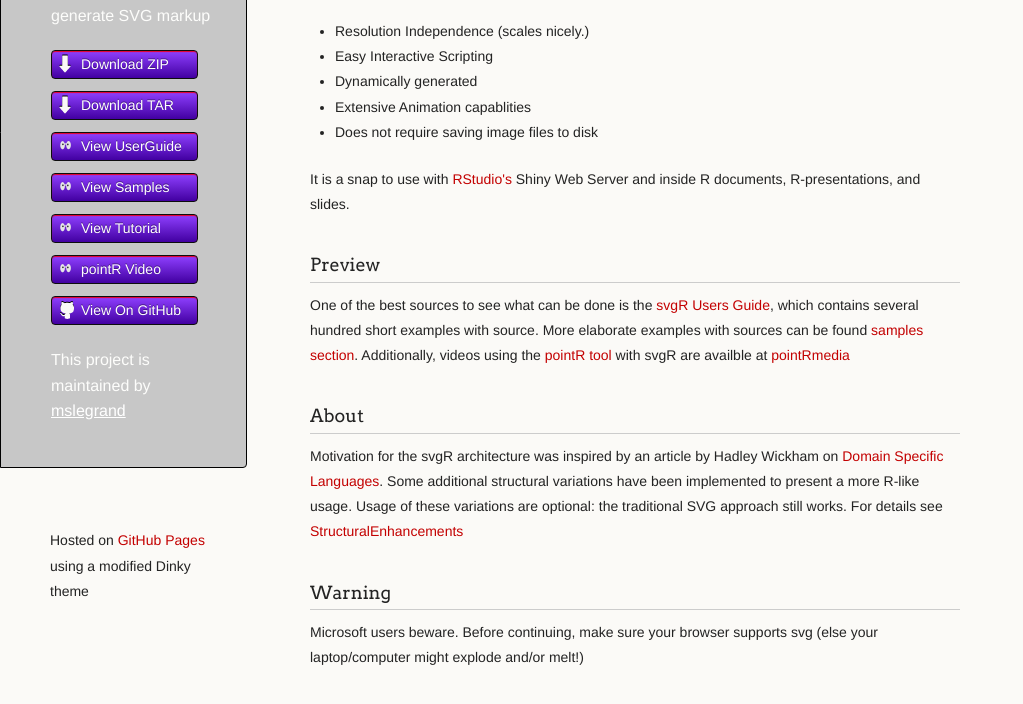
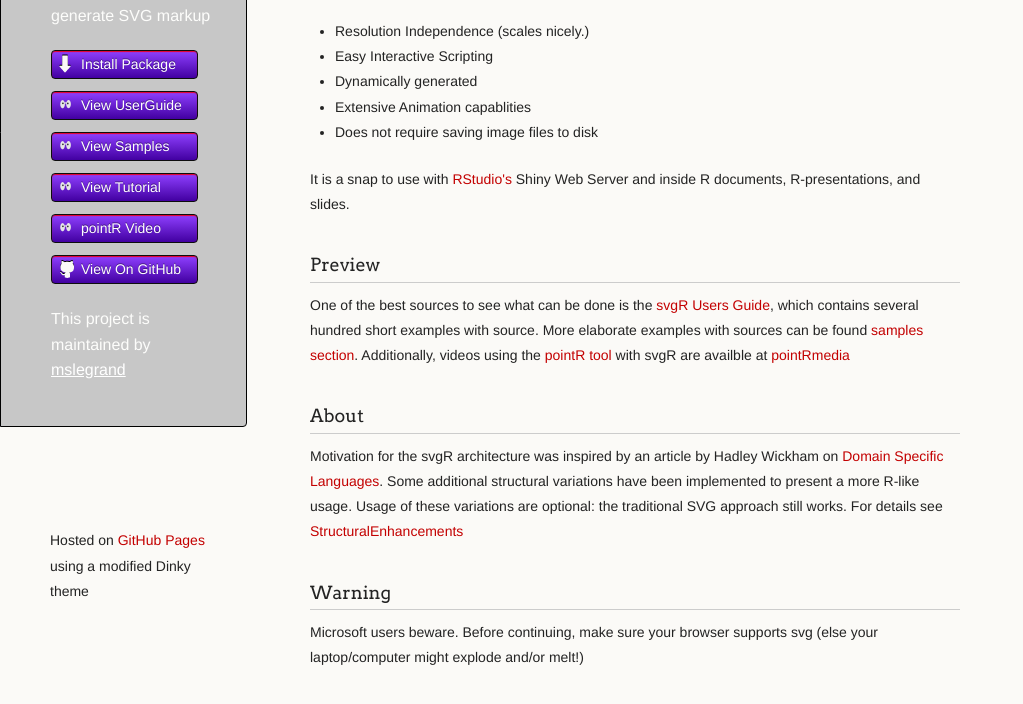
Before and after one commit to mslegrand/svgR, a plain HTML site: page index.html in a window 1280 px wide. Shown: the part 164-868 px from the top of the page, without its empty margins (0-1023 px from the left). Drawn offline with Linux system fonts and the light colour scheme.

Commit message:
Update index.html

```diff
--- a/index.html
+++ b/index.html
@@ -20,8 +20,7 @@
         <p class="header">An R package to generate SVG markup</p>
 
         <ul>
-        <li class="download"><a class="buttons" href="https://github.com/mslegrand/svgR/zipball/master">Download ZIP</a></li>
-        <li class="download"><a class="buttons" href="https://github.com/mslegrand/svgR/tarball/master">Download TAR</a></li>
+        <li class="download"><a class="buttons" href="https://mslegrand.github.io/drat/">Install Package</a></li>
         <li><a class="buttons bview" href="User_Guide.html">View UserGuide</a></li>
         <li><a class="buttons bview" href="samples.html">View Samples</a></li>
         <li><a class="buttons bview" href="svgRTutorial.html">View Tutorial</a></li>
```
